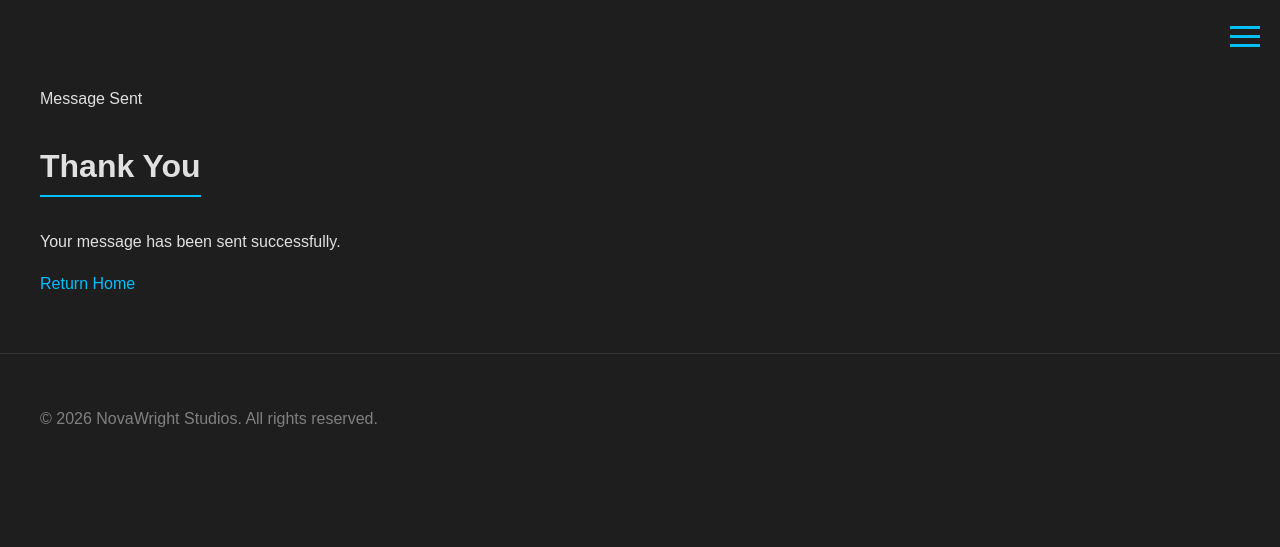
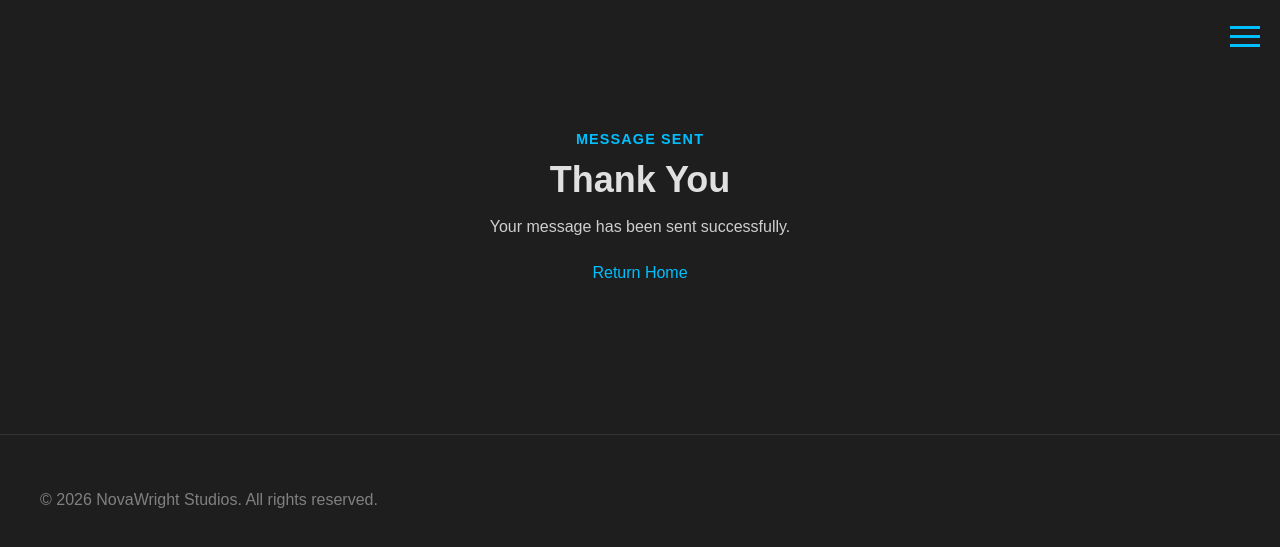
Before and after one commit to ScriptureExamined/NovawrightStudios, a Jekyll site: the page built from thanks.html, in a window 1280 px wide. Shown: the top 547 px of the page. Built offline with Jekyll 4.4.1, drawn with Linux system fonts in a browser that asks for light colours.

Commit message:
Update style.css

```diff
--- a/assets/css/style.css
+++ b/assets/css/style.css
@@ -613,3 +613,151 @@
         width: 100%;
     }
 }
+
+/* Blog intro / page shell */
+.section {
+    padding: 48px 0;
+}
+
+.page-intro {
+    padding-top: 40px;
+    padding-bottom: 60px;
+}
+
+.section-header {
+    margin-bottom: 32px;
+}
+
+.section-header.centered {
+    text-align: center;
+}
+
+.section-label {
+    display: inline-block;
+    margin-bottom: 12px;
+    color: #00BFFF;
+    font-size: 0.9rem;
+    font-weight: bold;
+    letter-spacing: 0.08em;
+    text-transform: uppercase;
+}
+
+.section-title {
+    font-size: 2.25rem;
+    margin: 0 0 12px;
+    border: none;
+    display: block;
+    padding-bottom: 0;
+}
+
+.section-desc {
+    max-width: 760px;
+    margin: 0 auto;
+    line-height: 1.7;
+    color: #CFCFCF;
+}
+
+/* Category list */
+.blog-categories-wrap {
+    margin: 28px 0 34px;
+}
+
+.blog-categories {
+    list-style: disc;
+    padding-left: 22px;
+    margin: 0;
+}
+
+.blog-categories li {
+    margin: 8px 0;
+}
+
+.blog-categories a,
+.blog-categories span {
+    font-size: 1rem;
+}
+
+/* Post cards */
+.blog-post-list {
+    display: grid;
+    grid-template-columns: 1fr;
+    gap: 22px;
+}
+
+.post-card {
+    background-color: #2a2a2a;
+    border-radius: 10px;
+    padding: 22px;
+    box-shadow: 0 4px 8px rgba(0, 0, 0, 0.4);
+}
+
+.post-meta-top {
+    margin-bottom: 10px;
+}
+
+.post-date {
+    color: #808080;
+    font-style: italic;
+    font-size: 14px;
+}
+
+.post-title {
+    margin: 0 0 14px;
+    padding-bottom: 10px;
+    border-bottom: 1px solid #444;
+    font-size: 1.6rem;
+}
+
+.post-title a {
+    color: #00BFFF;
+    text-decoration: none;
+}
+
+.post-title a:hover {
+    color: #E0E0E0;
+    text-decoration: underline;
+}
+
+.post-meta {
+    display: flex;
+    flex-wrap: wrap;
+    gap: 14px;
+    margin-bottom: 14px;
+    color: #B8B8B8;
+    font-size: 0.95rem;
+}
+
+.post-excerpt {
+    line-height: 1.7;
+    color: #E0E0E0;
+}
+
+.post-more {
+    margin-top: 14px;
+}
+
+.post-more a {
+    color: #00BFFF;
+    font-weight: bold;
+    text-decoration: none;
+}
+
+.post-more a:hover {
+    color: #008080;
+}
+
+/* Mobile */
+@media (max-width: 768px) {
+    .section-title {
+        font-size: 1.8rem;
+    }
+
+    .post-title {
+        font-size: 1.35rem;
+    }
+
+    .post-meta {
+        flex-direction: column;
+        gap: 6px;
+    }
+}
```
